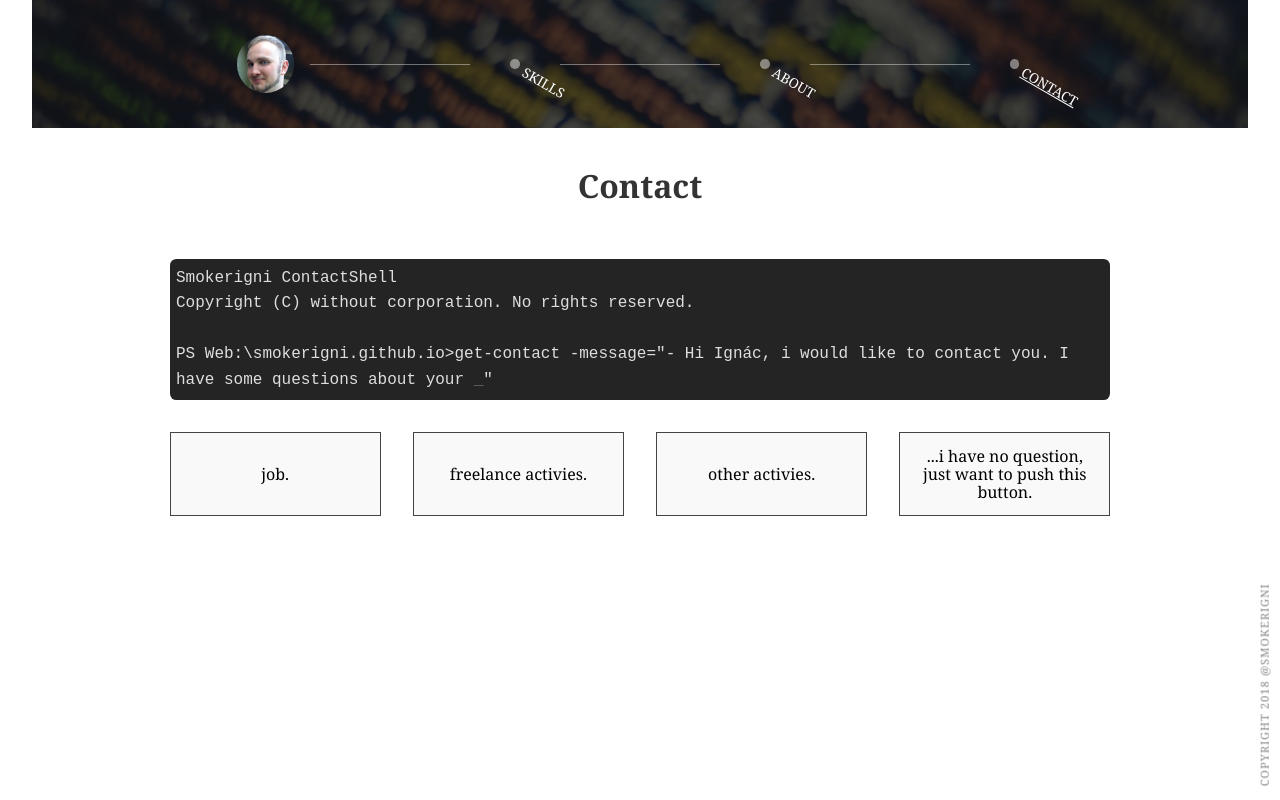
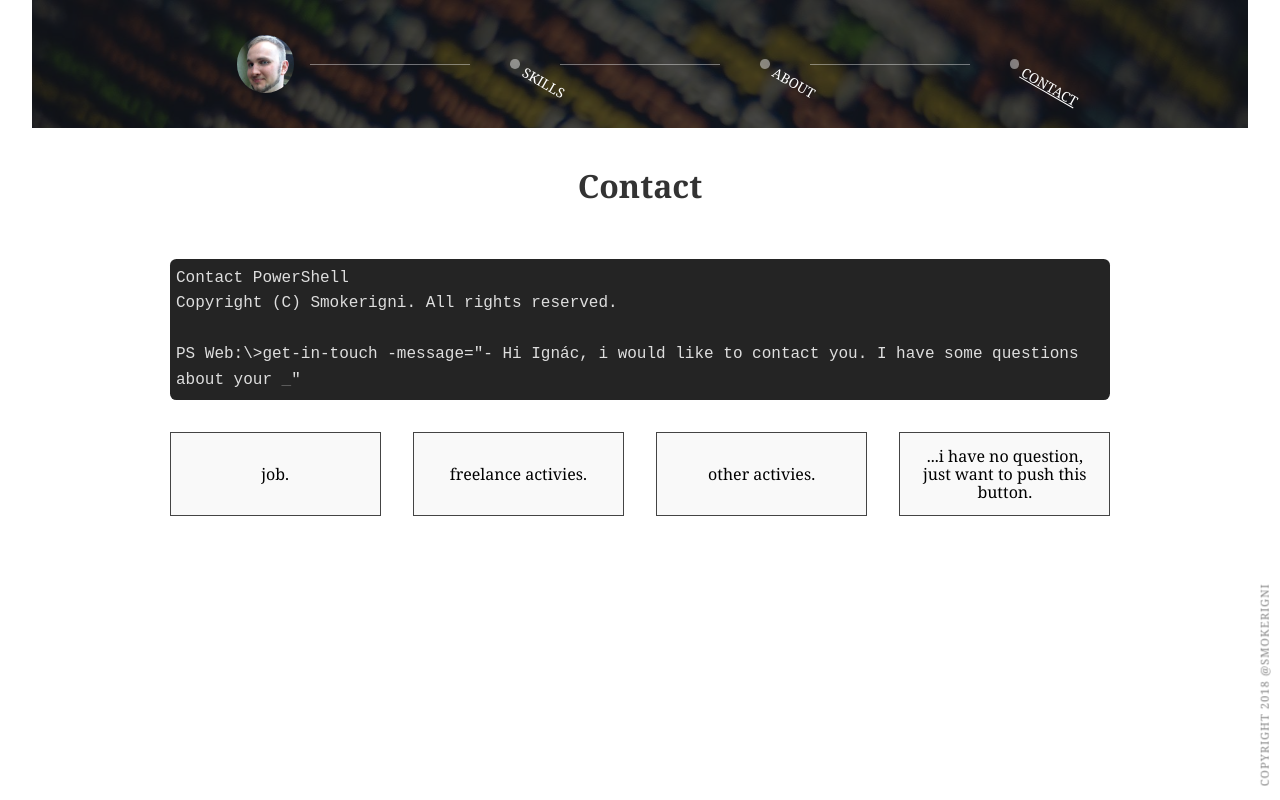
Before and after one commit to smokerigni/smokerigni.github.io, a React app: page /contact in a window 1280 px wide. Built offline with nearby package versions, Linux system fonts and the light colour scheme.

Commit message:
totally off, time to sleep

```diff
--- a/src/components/Contact.js
+++ b/src/components/Contact.js
@@ -127,10 +127,10 @@ class Contact extends React.Component {
         <h1 {...css({ textAlign: 'center' })} className={'box'}>Contact</h1>
         <div className={'box'}>
           <code {...styles.code}>
-            Smokerigni ContactShell<br />
-            Copyright (C) without corporation. No rights reserved.<br />
+            Contact PowerShell<br />
+            Copyright (C) Smokerigni. All rights reserved.<br />
             <br />
-            PS Web:\smokerigni.github.io>get-contact -message="- Hi Ignác, <span ref={'type'} />
+            PS Web:\>get-in-touch -message="- Hi Ignác, <span ref={'type'} />
             { !this.state.reason ? this.pointer() : null}"
             { this.renderAnswer() }
           </code>
```
Also changed, not shown: 1 other file (tests, documents, lock files or other folders).
